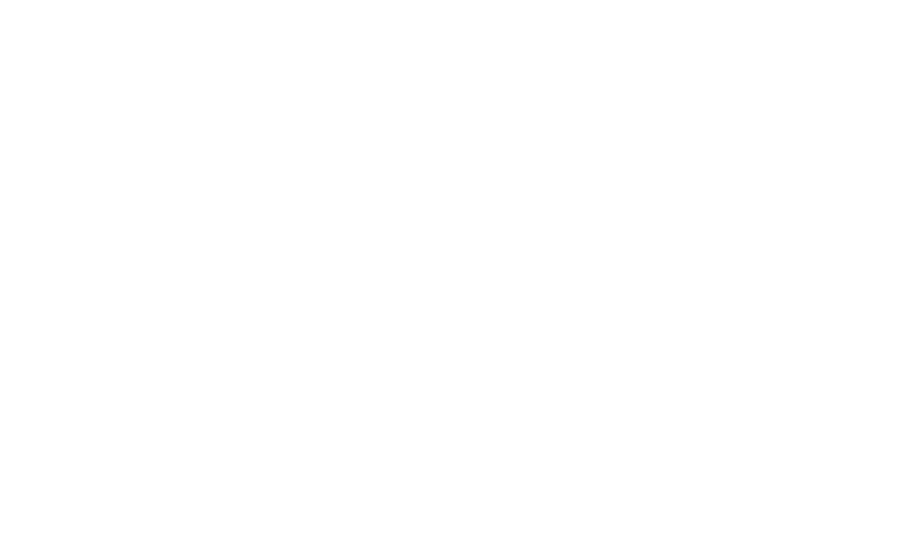
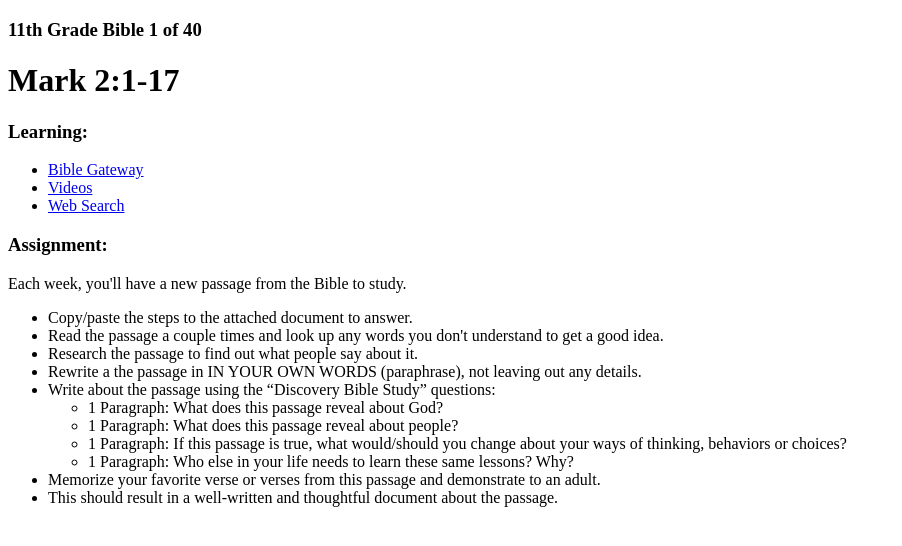
Before and after one commit to bsommardahl/copywork, a Nuxt app: page /11th-grade/bible in a window 1280 px wide. Before the commit this address had no page. Shown: the top 546 px of the page, without its empty margins (0-902 px from the left). Built offline with nearby package versions, Linux system fonts and the light colour scheme.

Commit message:
Adding bible class.

```diff
--- /dev/null
+++ b/pages/11th-grade/bible/index.vue
@@ -0,0 +1,107 @@
+<template>
+    <div>
+      <h3>11th Grade Bible {{ week }} of {{ items.length }}</h3>
+      <h1>{{ item.passage }}</h1>
+      <h3>Learning:</h3>
+      <ul>
+        <li><a :href="getBibleGatewayUrl(item.passage)" target="_blank">Bible Gateway</a></li>
+        <li><a :href="getYoutubeUrl(item.passage)" target="_blank">Videos</a></li>
+        <li><a :href="getGoogleSearchUrl(item.passage)" target="_blank">Web Search</a></li>
+      </ul>
+      <h3>Assignment:</h3>
+      <p>
+        Each week, you'll have a new passage from the Bible to study.
+        <ul>
+            <li>Copy/paste the steps to the attached document to answer.</li>
+            <li>Read the passage a couple times and look up any words you don't understand to get a good idea.</li>
+            <li>Research the passage to find out what people say about it.</li>
+            <li>Rewrite a the passage in IN YOUR OWN WORDS (paraphrase), not leaving out any details.</li>
+            <li>Write about the passage using the “Discovery Bible Study” questions:
+                <ul>
+                    <li>1 Paragraph: What does this passage reveal about God?</li>
+                    <li>1 Paragraph: What does this passage reveal about people?</li>
+                    <li>1 Paragraph: If this passage is true, what would/should you change about your ways of thinking, behaviors or choices?</li>
+                    <li>1 Paragraph: Who else in your life needs to learn these same lessons? Why?</li>
+                </ul>
+            </li>
+            <li>Memorize your favorite verse or verses from this passage and demonstrate to an adult.</li>
+            <li>This should result in a well-written and thoughtful document about the passage.</li>
+        </ul>
+      </p>
+    </div>
+  </template>
+
+  <script lang="ts" setup>
+  import { useRoute } from "vue-router";
+  const router = useRoute();
+
+  const items = [
+  { passage: "Mark 2:1-17" },
+    { passage: "Mark 4:1-20" },
+    { passage: "Mark 5:1-20" },
+    { passage: "Luke 7:37-50" },
+    { passage: "Luke 15:11-32" },
+    { passage: "Luke 17:11-19" },
+    { passage: "Luke 18:9-14" },
+    { passage: "Luke 19:1-10" },
+    { passage: "Luke 4:14-22" },
+    { passage: "Luke 5:1-11" },
+    { passage: "John 15:1-11" },
+    { passage: "Mark 8:27-37" },
+    { passage: "Mark 9:17-32" },
+    { passage: "Luke 23:32-49" },
+    { passage: "John 20:1-18" },
+    { passage: "Matthew 28:5-20" },
+    { passage: "Psalm 33 & John 1" },
+    { passage: "Genesis 3:1-21" },
+    { passage: "Genesis 12, Genesis 15, & Galatians 3" },
+    { passage: "Ezekiel 34 & John 10" },
+    { passage: "Isaiah 61 & Luke 4" },
+    { passage: "Isaiah 53" },
+    { passage: "Luke 23:26-49" },
+    { passage: "John 20:1-18" },
+    { passage: "Mark 1:4-20" },
+    { passage: "Mark 1:21-39" },
+    { passage: "Mark 2:1-12" },
+    { passage: "Mark 2:13-28" },
+    { passage: "Mark 4:21-34" },
+    { passage: "Mark 5:22-43" },
+    { passage: "Mark 6:1-13" },
+    { passage: "Mark 8:22-37" },
+    { passage: "Mark 9:1-13" },
+    { passage: "Mark 9:17-32" },
+    { passage: "Mark 10:32-45" },
+    { passage: "Mark 11:1-19" },
+    { passage: "Mark 11:27-12:12" },
+    { passage: "Mark 14:53-65" },
+    { passage: "Mark 15:21-39" },
+    { passage: "Mark 15:42-16:8" },
+  ];
+
+  function getYoutubeUrl(passage: string){
+    return `https://www.youtube.com/results?search_query=${encodeURI(passage)}`;
+  }
+
+  function getGoogleSearchUrl(passage: string){
+    return `https://www.google.com/search?q=${encodeURI(passage)}`;
+  }
+
+  function getBibleGatewayUrl(passage: string){
+    return `https://www.biblegateway.com/passage/?search=${encodeURI(passage)}`;
+  }
+
+  const week = router.query.week || 1;
+  const item = computed(() => items[week - 1]);
+  </script>
+
+  <style>
+  .table {
+    width: 100%;
+    border-collapse: collapse;
+  }
+
+  .table tr td {
+    border-bottom: solid 2px #000;
+    height: 100px;
+  }
+  </style>
--- a/pages/index.vue
+++ b/pages/index.vue
@@ -2,5 +2,6 @@
   <ul>
     <li><NuxtLink to="/4th-grade/copywork">Copywork 4th Grade</NuxtLink></li>
     <li><NuxtLink to="/4th-grade/mindset">Mindset 4th Grade</NuxtLink></li>
+    <li><NuxtLink to="/11th-grade/bible">Bible 11th Grade</NuxtLink></li>
   </ul>
 </template>
```
